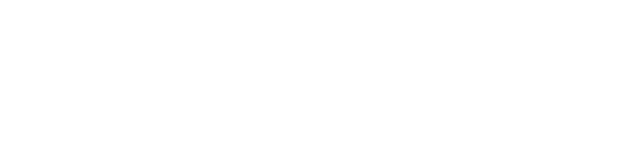
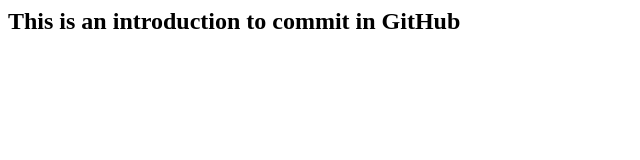
Before and after one commit to bebaile/helloWorld, a plain HTML site: page index.html in a window 1280 px wide. Shown: the whole page, without its empty margins (0-640 px from the left). Drawn offline with Linux system fonts and the light colour scheme.

Commit message:
add an intro with <h1>
adding an introduction

```diff
--- a/index.html
+++ b/index.html
@@ -11,6 +11,7 @@
 
   <main>
     <section class="intro">
+      <h1> This is an introduction to commit in GitHub</h1>
     </section>
     <section class="main">
     </section>
```
